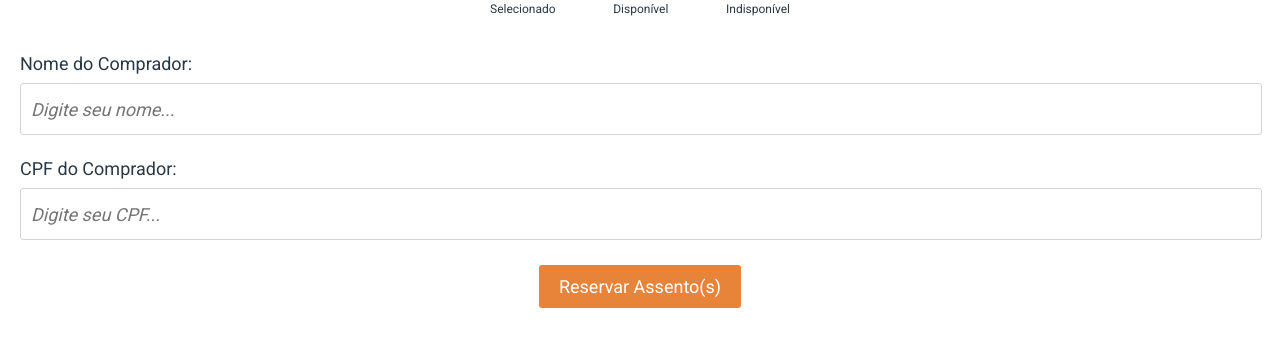
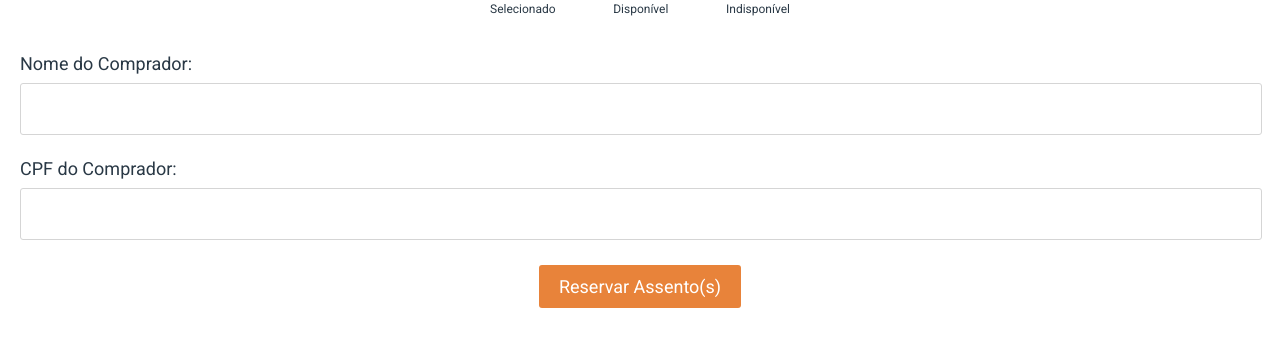
Before and after one commit to larissaalvesm/projeto10-cineflex, a React (Create React App) app: page /assentos/1 in a window 1280 px wide. Shown: the part 198-556 px from the top of the page. Built offline with nearby package versions, Linux system fonts and the light colour scheme; no server answers.

Commit message:
ao clicar em reservar assento, o pedido é enviado par ao servidor e o usuario é redirecionado para a tela de sucesso

```diff
--- a/src/components/Assento.js
+++ b/src/components/Assento.js
@@ -3,30 +3,16 @@ import { Link } from "react-router-dom";
 import { useState } from "react";
 
 export default function Assento(props) {
-    const [assentosSelecionados, setAssentosSelecionados] = useState([]);
-    console.log(assentosSelecionados)
 
-    function selecionarAssento(assento) {
-        const novosAssentosSelecionados = assentosSelecionados.filter((ass => ass !== assento.id));
-
-        if (assento.isAvailable === false) {
-            alert("Esse assento não está disponível.")
-        } else if (!assentosSelecionados.includes(assento.id)) {
-            setAssentosSelecionados([...assentosSelecionados, assento.id]);
-        } else {
-            setAssentosSelecionados(novosAssentosSelecionados);
-        }
-
-    }
 
     return (
         <>
             <SeatItem
                 data-test="seat"
                 id={props.assento.id}
-                assentosSelecionados={assentosSelecionados}
+                assentosSelecionados={props.assentosSelecionados}
                 disponibilidade={props.assento.isAvailable}
-                onClick={() => selecionarAssento(props.assento)}
+                onClick={() => props.selecionarAssento(props.assento)}
             >
                 {props.assento.name}
             </SeatItem>
--- a/src/pages/SeatsPage/SeatsPage.js
+++ b/src/pages/SeatsPage/SeatsPage.js
@@ -1,6 +1,6 @@
 import styled from "styled-components";
 import { useState } from "react";
-import { useParams } from "react-router-dom";
+import { useNavigate, useParams } from "react-router-dom";
 import { useEffect } from "react";
 import axios from "axios";
 import Assento from "../../components/Assento";
@@ -11,7 +11,10 @@ export default function SeatsPage() {
     const [seats, setSeats] = useState([]);
     const [section, setSection] = useState([]);
     const { idSessao } = useParams();
-    console.log(seats)
+    const [assentosSelecionados, setAssentosSelecionados] = useState([]);
+    const [comprador, setComprador] = useState("");
+    const [cpf, setCpf] = useState("");
+    const navigate = useNavigate();
 
     useEffect(() => {
 
@@ -29,12 +32,39 @@ export default function SeatsPage() {
         });
     }, [])
 
+    function selecionarAssento(assento) {
+        const novosAssentosSelecionados = assentosSelecionados.filter((ass => ass !== assento.id));
+
+        if (assento.isAvailable === false) {
+            alert("Esse assento não está disponível.")
+        } else if (!assentosSelecionados.includes(assento.id)) {
+            setAssentosSelecionados([...assentosSelecionados, assento.id]);
+        } else {
+            setAssentosSelecionados(novosAssentosSelecionados);
+        }
+
+    }
+
+    function reservarAssentos(e) {
+        e.preventDefault();
+
+        const requisicao = axios.post("https://mock-api.driven.com.br/api/v8/cineflex/seats/book-many", {
+            ids: assentosSelecionados,
+            name: comprador,
+            cpf: cpf
+        });
+
+        requisicao.then(() => navigate("/sucesso"))
+
+
+    }
+
     return (
         <PageContainer>
             Selecione o(s) assento(s)
 
             <SeatsContainer>
-                {seats.map(assento => <Assento key={assento.id} assento={assento} />)}
+                {seats.map(assento => <Assento key={assento.id} assento={assento} assentosSelecionados={assentosSelecionados} selecionarAssento={selecionarAssento} />)}
             </SeatsContainer>
 
             <CaptionContainer>
@@ -52,14 +82,17 @@ export default function SeatsPage() {
                 </CaptionItem>
             </CaptionContainer>
 
-            <FormContainer>
-                Nome do Comprador:
-                <input placeholder="Digite seu nome..." />
+            <FormContainer onSubmit={reservarAssentos}>
 
-                CPF do Comprador:
-                <input placeholder="Digite seu CPF..." />
+                <label htmlFor="nome">Nome do Comprador:</label>
+                <input required type="text" id="nome" value={comprador} onChange={e => setComprador(e.target.value)} />
 
-                <button>Reservar Assento(s)</button>
+                <label htmlFor="cpf">CPF do Comprador:</label>
+                <input required id="cpf" value={cpf} onChange={e => setCpf(e.target.value)} />
+
+                <button type="submit">Reservar Assento(s)</button>
+
+
             </FormContainer>
 
             <FooterContainer data-test="footer">
@@ -97,7 +130,7 @@ const SeatsContainer = styled.div`
                 justify-content: center;
                 margin-top: 20px;
                 `
-const FormContainer = styled.div`
+const FormContainer = styled.form`
                 width: calc(100vw - 40px);
                 display: flex;
                 flex-direction: column;
```
